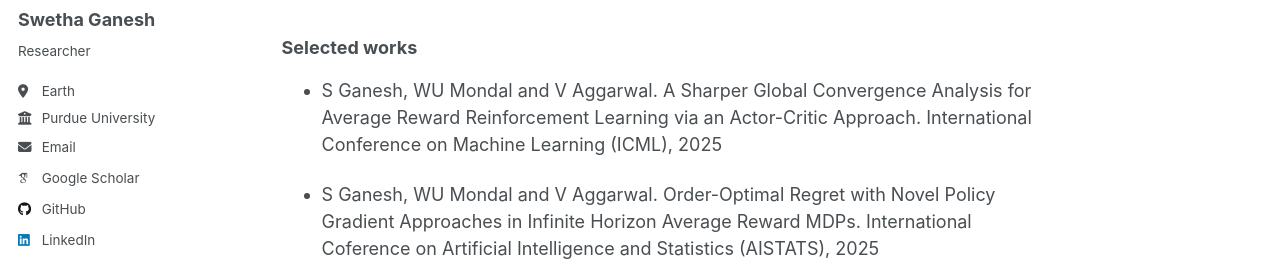
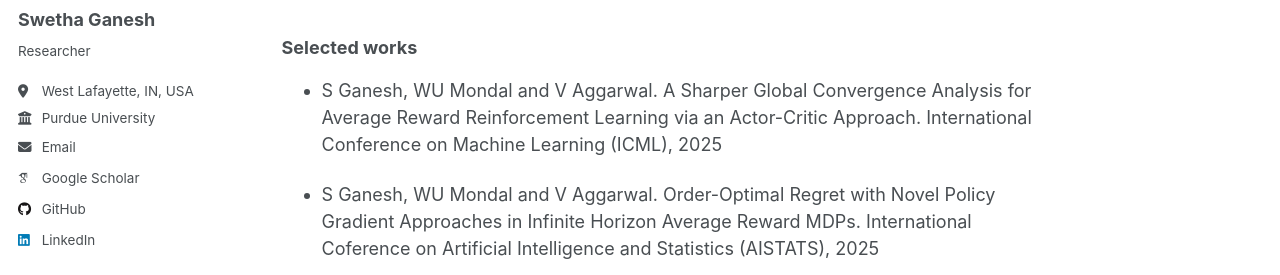
Before and after one commit to swethaganesh17/swethaganesh17.github.io, a Jekyll site: the page built from _pages/about.md, in a window 1280 px wide. Shown: the part 275-550 px from the top of the page. Built offline with Jekyll 4.4.1, drawn with Linux system fonts in a browser that asks for light colours; some web fonts are replaced; a script that is not in the unit is left out.

Commit message:
Update _config.yml

```diff
--- a/_config.yml
+++ b/_config.yml
@@ -26,7 +26,7 @@ author:
   name             : "Swetha Ganesh"
   pronouns         : # example: "she/her"
   bio              : "Researcher"
-  location         : "Earth"
+  location         : "West Lafayette, IN, USA"
   employer         : "Purdue University"
   uri              : # URL
   email            : "swethag1706@gmail.com"
```
